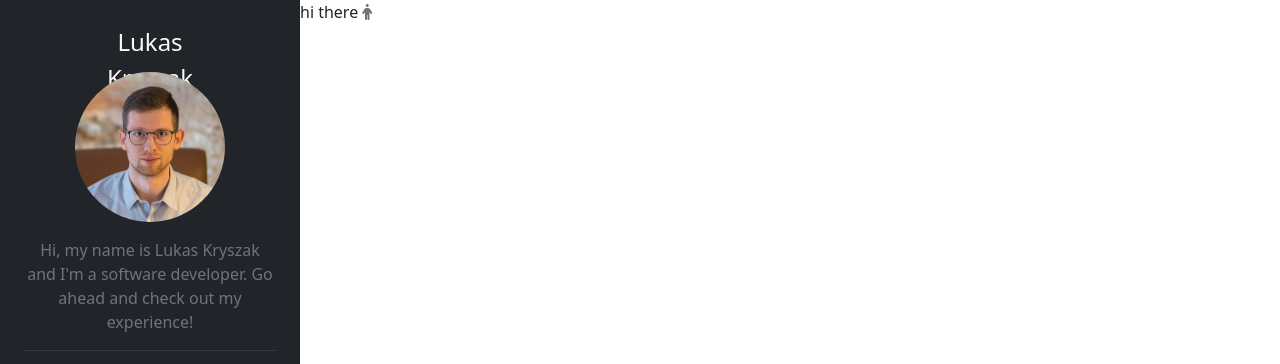
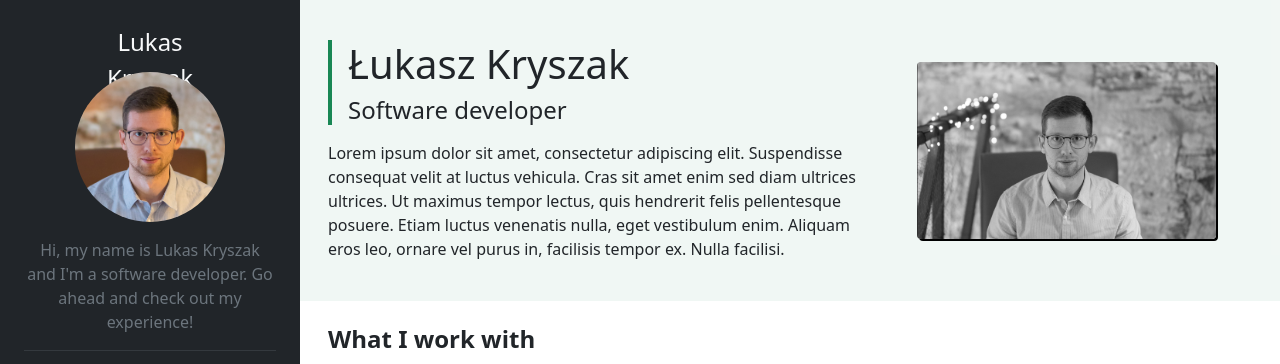
Before and after one commit to lukaKry/lukaKry.github.io, a plain HTML site: page index.html in a window 1280 px wide. Shown: the top 364 px of the page. Drawn offline with nearby package versions, Linux system fonts and the light colour scheme.

Commit message:
first section of main

```diff
--- a/index.html
+++ b/index.html
@@ -107,8 +107,36 @@
     </header>
 
     <div class="main">
-      hi there
-      <i class="fa-solid fa-person text-muted"></i>
+      <div class="container-fluid">
+        <div id="aboutme" class="row px-3 py-4 background-green flex-column-reverse flex-md-row">
+          <div class="col-md-7 pt-3">
+            <div class="border-left">
+
+              <h1>Łukasz Kryszak</h2>
+                <h4 class="fw-light mb-3">Software developer</h4>
+              </div>
+            <p>
+              Lorem ipsum dolor sit amet, consectetur adipiscing elit.
+              Suspendisse consequat velit at luctus vehicula. Cras sit amet enim
+              sed diam ultrices ultrices. Ut maximus tempor lectus, quis
+              hendrerit felis pellentesque posuere. Etiam luctus venenatis
+              nulla, eget vestibulum enim. Aliquam eros leo, ornare vel purus
+              in, facilisis tempor ex. Nulla facilisi.
+            </p>
+          </div>
+          <div class="col-md-5 px-5 d-flex align-items-center">
+            <img
+              class="main-photo"
+              src="./resources/photo1.png"
+              alt="lukakry"
+            />
+          </div>
+        </div>
+
+        <div class="row px-3 py-4">
+          <h4 class="fw-bold">What I work with</h4>
+        </div>
+      </div>
     </div>
 
     <script
--- a/styles.css
+++ b/styles.css
@@ -118,3 +118,25 @@ header li a:hover {
     transform: translate(1px, -2px) rotate(-1deg);
   }
 }
+
+/* main section */
+.main-photo {
+  width: 100%;
+  border-radius: 0.25rem;
+  filter: grayscale(100%);
+  box-shadow: 2px 2px #000;
+}
+
+/* utils */
+.border-left {
+  border-left: 4px solid #198754;
+  padding-left: 1rem;
+}
+
+.background-green {
+  background-color: #19875410;
+}
+
+.background-gray {
+  background-color: #21252910;
+}
```
